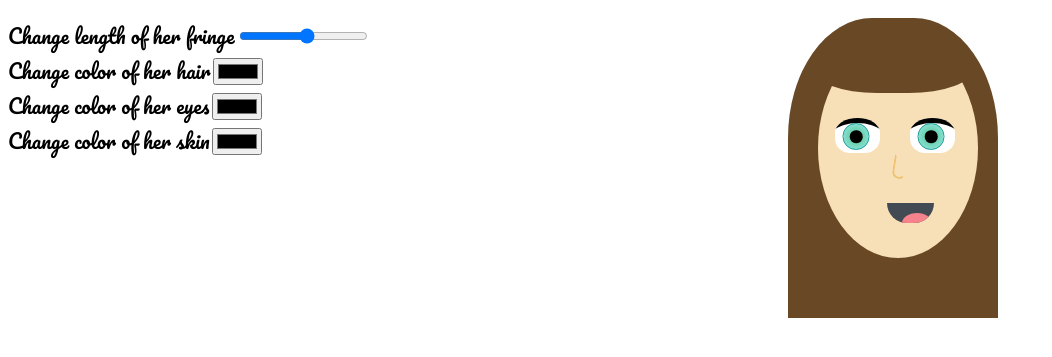
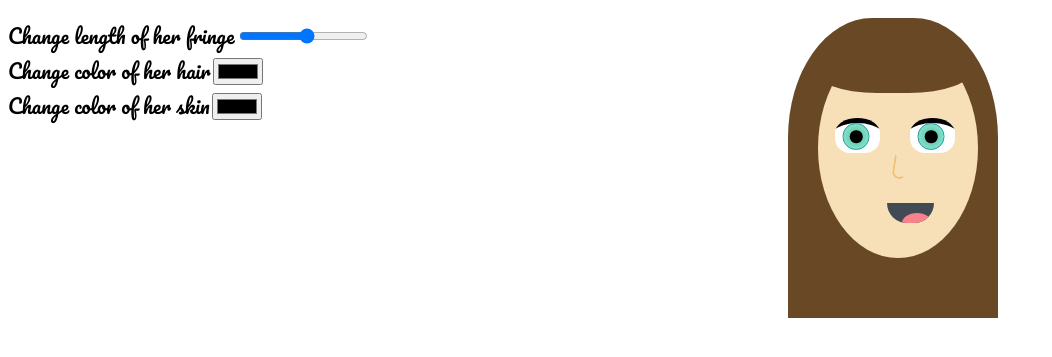
Before and after one commit to aleksandra-lisek/Makeover, a website built with webpack: page index.html in a window 1280 px wide. Shown: the part 175-532 px from the top of the page, without its empty margins (0-1052 px from the left). Built offline with nearby package versions, Linux system fonts and the light colour scheme.

Commit message:
-eyes input

```diff
--- a/index.html
+++ b/index.html
@@ -25,10 +25,10 @@
             <input type="color" class="hair-color-change">
             </div>
 
-            <div class="eyes-color-input in">
+            <!-- <div class="eyes-color-input in">
             <label class="txt-eyes"> Change color of her eyes</label>
             <input type="color" class="eyes-color-change">
-            </div>
+            </div> -->
 
             <div class="skin-color-input in">
             <label class="txt-skin"> Change color of her skin</label>
```
